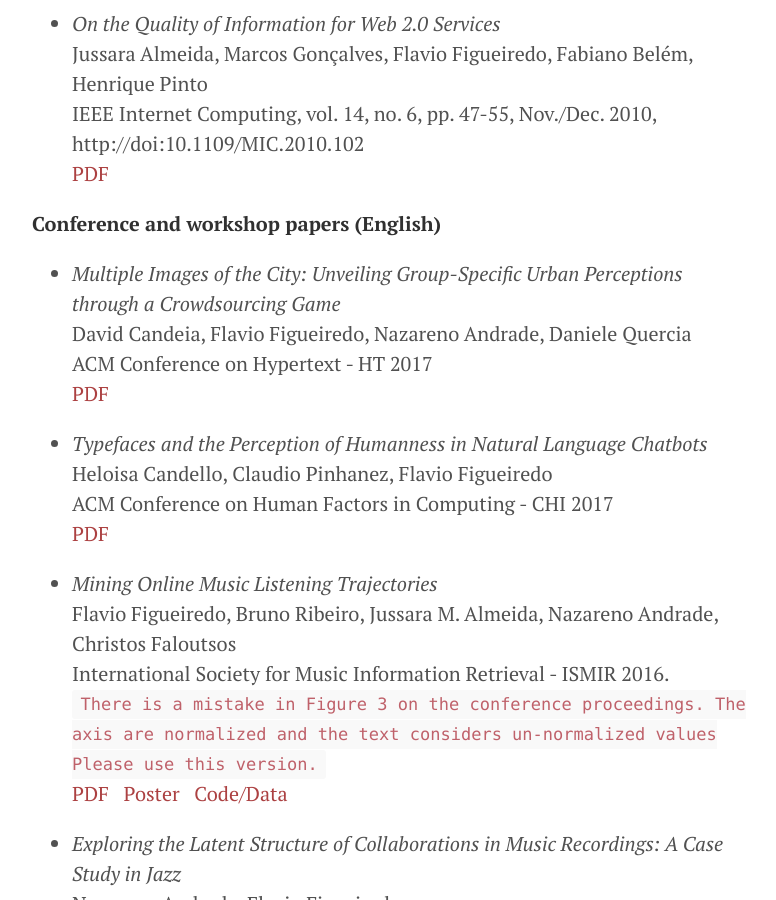
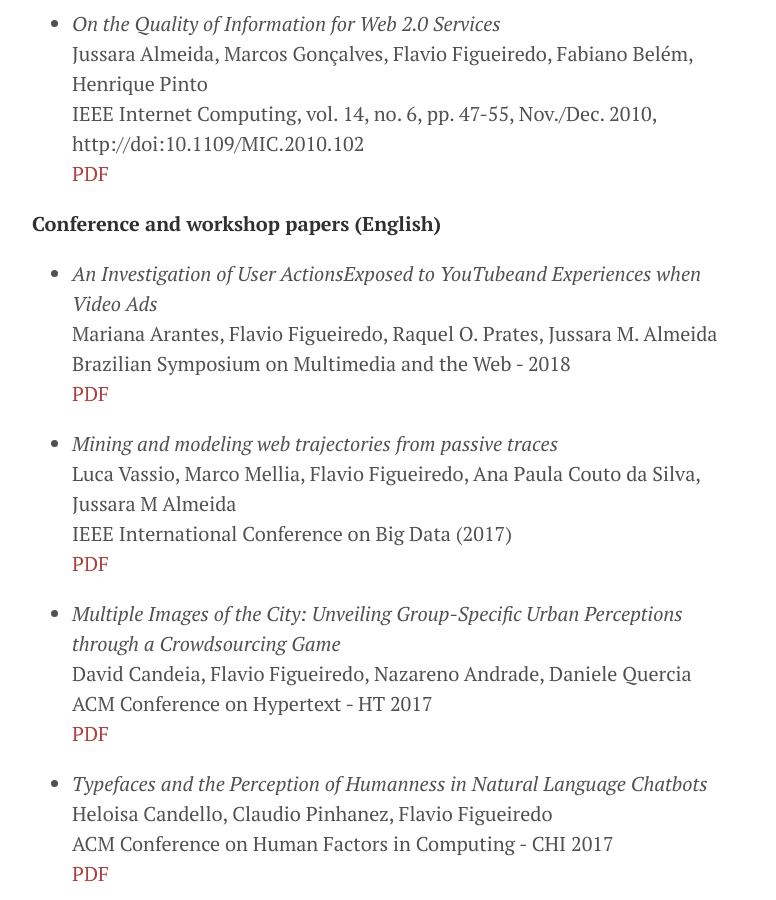
Before and after one commit to flaviovdf/flaviovdf.github.io, a Jekyll site: the page built from index.md, in a window 1280 px wide and 900 px high, scrolled down 2736 px. Shown: the whole window, without its empty margins (248-1024 px from the left). Built offline with Jekyll 4.4.1, drawn with Linux system fonts in a browser that asks for light colours.

Commit message:
Update index.md

```diff
--- a/index.md
+++ b/index.md
@@ -70,7 +70,6 @@
   ACM Transactions on Internet Technology (TOIT). <br/>
   [PDF](papers/figueiredo2014-toit.pdf) &nbsp; [Preprint](http://arxiv.org/abs/1402.1777) &nbsp; [Data](http://vod.dcc.ufmg.br/traces/youtime)
 
-
 * *Assessing the Quality of Textual Features in Social Media* <br/>
   Flavio Figueiredo, Fabiano Belém, Henrique Pinto, Jussara Almeida, Marcos Gonçalves, David Fernandes, Edleno Moura. <br/>
   Information Processing Management.
@@ -84,8 +83,17 @@
   http://doi:10.1109/MIC.2010.102 <br/>
   [PDF](papers/almeida2010-ieee.pdf)
 
+**Conference and workshop papers (English)**
 
-**Conference and workshop papers (English)**
+* *An Investigation of User ActionsExposed to YouTubeand Experiences when Video Ads* <br/>
+  Mariana Arantes, Flavio Figueiredo, Raquel O. Prates, Jussara M. Almeida <br/>
+  Brazilian Symposium on Multimedia and the Web - 2018 <br/>
+  [PDF](papers/arantes2018-webmedia.pdf)
+
+* *Mining and modeling web trajectories from passive traces* <br/>
+  Luca Vassio, Marco Mellia, Flavio Figueiredo, Ana Paula Couto da Silva, Jussara M Almeida <br/>
+  IEEE International Conference on Big Data (2017) <br/>
+  [PDF](papers/vassio2017-big.pdf)
 
 * *Multiple Images of the City: Unveiling Group-Specific Urban Perceptions through a Crowdsourcing Game* <br/>
   David Candeia, Flavio Figueiredo, Nazareno Andrade, Daniele Quercia <br/>
```
